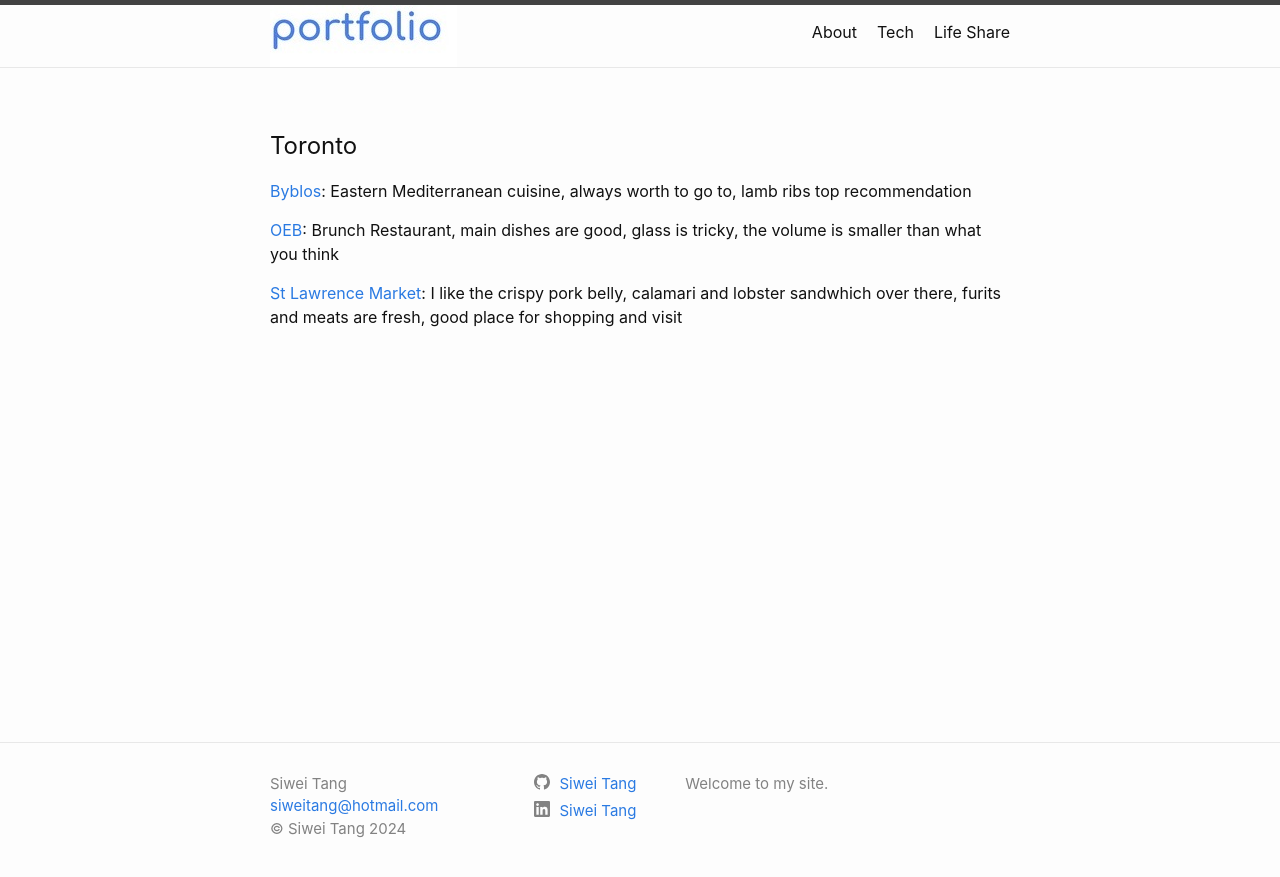
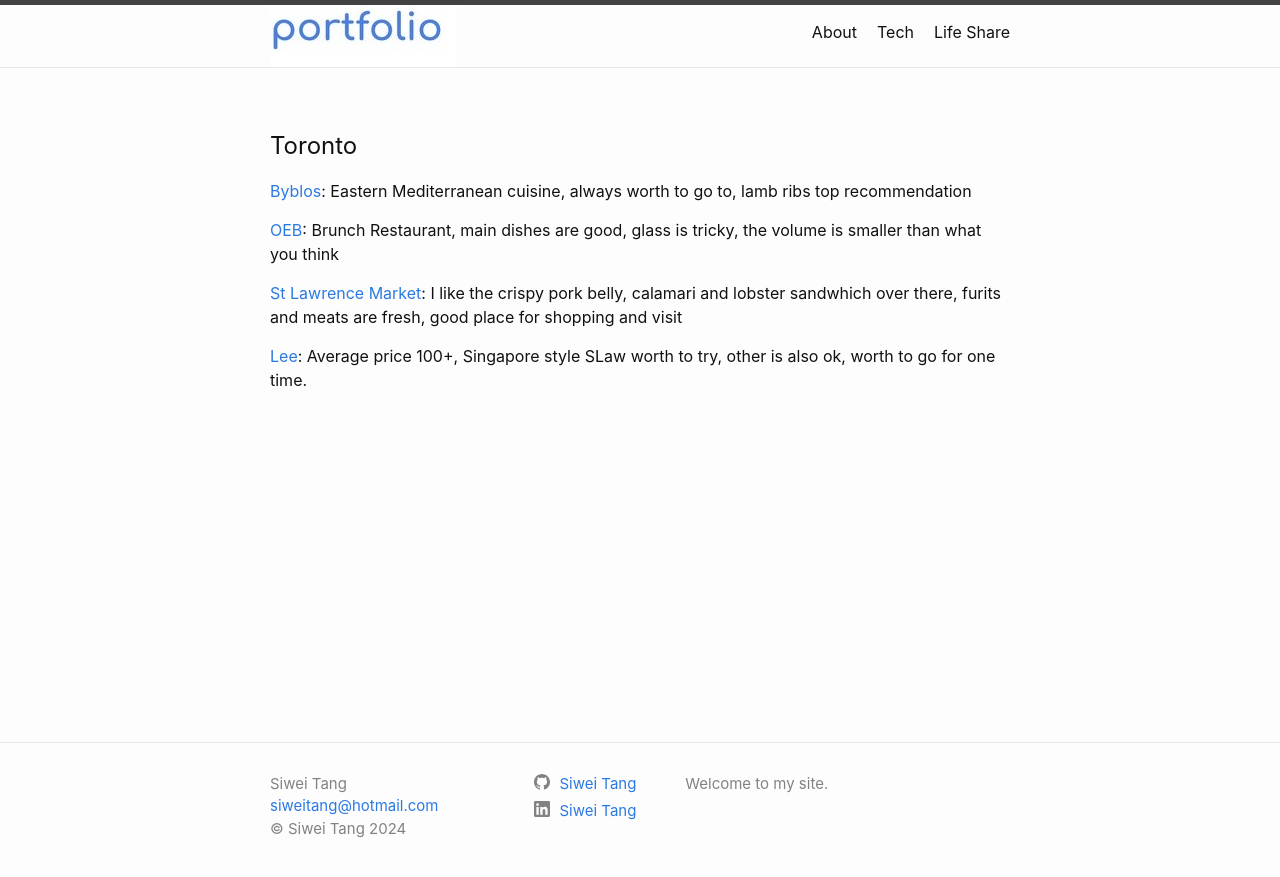
Before and after one commit to tangsiwei0831/portofolio, a Jekyll site: the page built from blog-life/_posts/2022-07-11-Restaurants.md, in a window 1280 px wide. Shown: the top 877 px of the page. Built offline with Jekyll 4.4.1, drawn with Linux system fonts in a browser that asks for light colours.

Commit message:
add movie and restaurant

```diff
--- a/blog-life/_posts/2022-07-11-Restaurants.md
+++ b/blog-life/_posts/2022-07-11-Restaurants.md
@@ -10,3 +10,5 @@ category: life
 [OEB](https://eatoeb.com/locations/toronto/?gclid=CjwKCAiAk9itBhASEiwA1my_61YsuBPw7S77-js1K5fg0TCPPQ18PB4cSD6sXOLOaIQ28aTUGCfYiBoCp1YQAvD_BwE): Brunch Restaurant, main dishes are good, glass is tricky, the volume is smaller than what you think
 
 [St Lawrence Market](http://www.stlawrencemarket.com/): I like the crispy pork belly, calamari and lobster sandwhich over there, furits and meats are fresh, good place for shopping and visit
+
+[Lee](https://leerestaurant.com/): Average price 100+, Singapore style SLaw worth to try, other is also ok, worth to go for one time.
```
Also changed, not shown: blog-life/_posts/2022-07-14-Movies.md (+1 -0 lines), README.md, about.md (line endings or trailing spaces).
